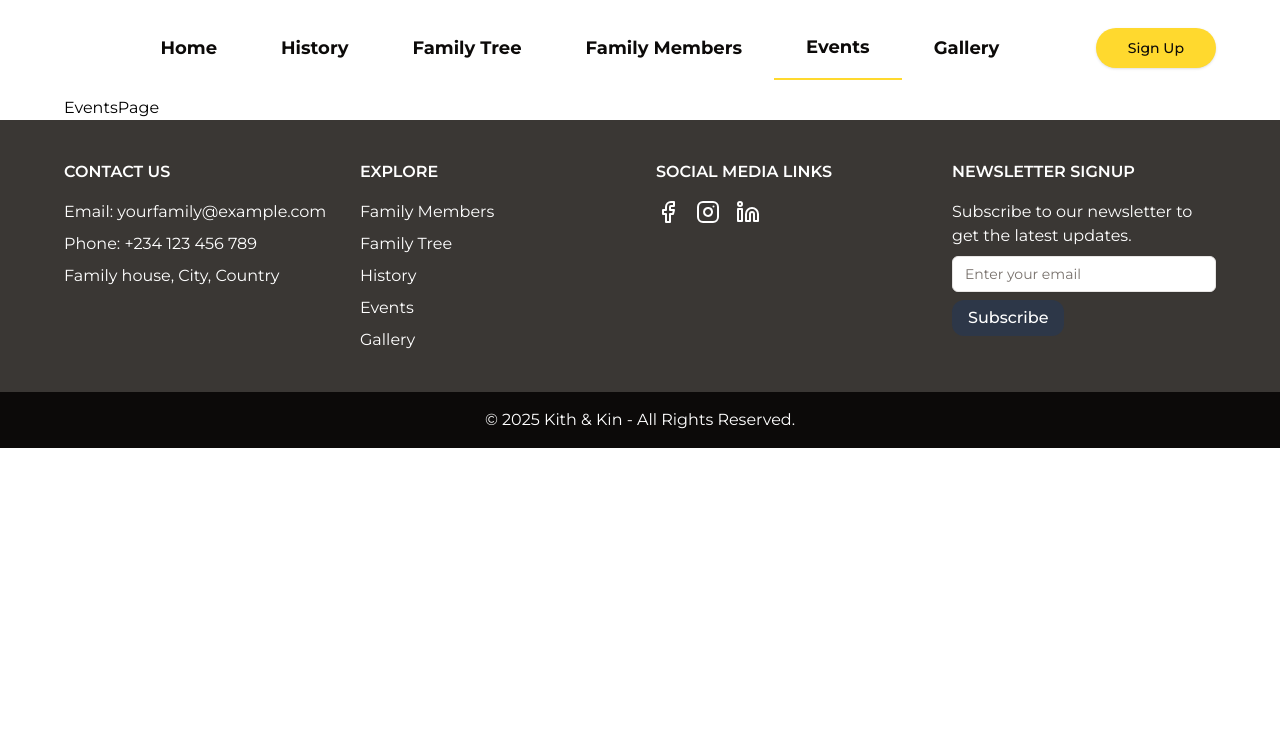
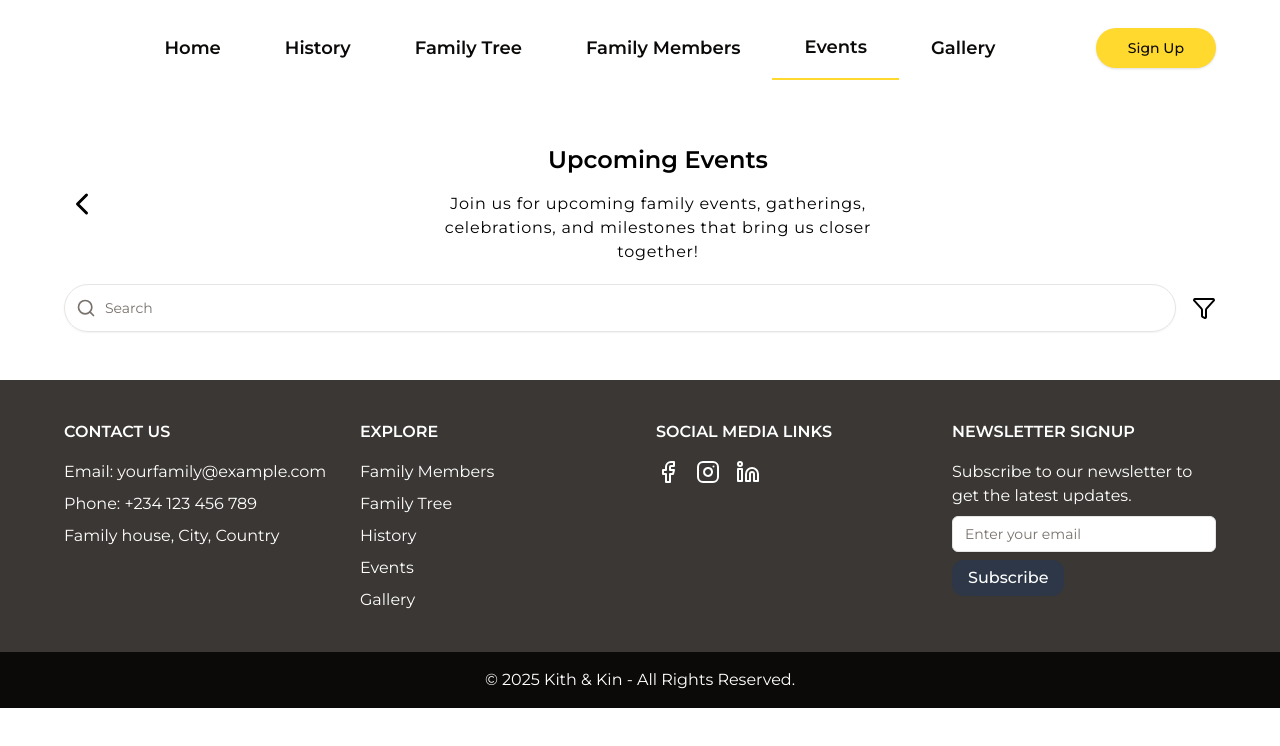
Before and after one commit to ThoseApp/family-tree, a Next.js app: page /events in a window 1280 px wide. Shown: the top 746 px of the page. Built offline with nearby package versions, Linux system fonts and the light colour scheme.

Commit message:
feat: enhance landing pages with new PageHeader component and search functionality

```diff
--- a/app/(landing)/events/page.tsx
+++ b/app/(landing)/events/page.tsx
@@ -1,7 +1,16 @@
+import PageHeader from "@/components/page-header";
 import React from "react";
 
 const EventsPage = () => {
-  return <div>EventsPage</div>;
+  return (
+    <div>
+      <PageHeader
+        title="Upcoming Events"
+        description="Join us for upcoming family events, gatherings, celebrations, and milestones that bring us closer together!"
+        searchBar
+      />
+    </div>
+  );
 };
 
 export default EventsPage;
--- a/app/(landing)/family-members/page.tsx
+++ b/app/(landing)/family-members/page.tsx
@@ -1,7 +1,16 @@
+import PageHeader from "@/components/page-header";
 import React from "react";
 
 const FamilyMembersPage = () => {
-  return <div>FamilyMembersPage</div>;
+  return (
+    <div>
+      <PageHeader
+        title="The Mosuro Family"
+        description="Get to know the amazing individuals that make up our "
+        searchBar
+      />
+    </div>
+  );
 };
 
 export default FamilyMembersPage;
--- a/app/(landing)/family-tree/page.tsx
+++ b/app/(landing)/family-tree/page.tsx
@@ -1,7 +1,17 @@
+import PageHeader from "@/components/page-header";
 import React from "react";
 
 const FamilyTreePage = () => {
-  return <div>FamilyTreePage</div>;
+  return (
+    <div>
+      {/* HEADER SECTION */}
+      <PageHeader
+        title="Our Family Legacy"
+        description="Explore the roots of our family, trace our lineage, and celebrate the connections that bind us together."
+        searchBar
+      />
+    </div>
+  );
 };
 
 export default FamilyTreePage;
--- a/app/(landing)/gallery/page.tsx
+++ b/app/(landing)/gallery/page.tsx
@@ -8,26 +8,16 @@ import React from "react";
 
 const GalleryPage = () => {
   return (
-    <div className="">
+    <div className="pb-20">
       {/* HEADER SECTION */}
       <PageHeader
         title="Cherished Family Moments"
         description="A collection of treasured memories, from celebrations to everyday joys. Relive the moments that bring us closer."
+        searchBar
       />
 
       {/* GALLERY GRID */}
       <GalleryGrid images={galleryImages} />
-
-      <div className="flex justify-center">
-        <Button
-          variant="alternative"
-          size="lg"
-          className="rounded-full items-center"
-        >
-          View Details
-          <MoveRight className="size-5 ml-2" />
-        </Button>
-      </div>
     </div>
   );
 };
--- a/app/(landing)/history/page.tsx
+++ b/app/(landing)/history/page.tsx
@@ -1,7 +1,13 @@
+import PageHeader from "@/components/page-header";
 import React from "react";
 
 const HistoryPage = () => {
-  return <div>HistoryPage</div>;
+  return (
+    <div>
+      {/* HEADER SECTION */}
+      <PageHeader title="History" searchBar />
+    </div>
+  );
 };
 
 export default HistoryPage;
--- a/components/landing/nav-bar.tsx
+++ b/components/landing/nav-bar.tsx
@@ -48,7 +48,7 @@ const LandingNav = () => {
               variant="navlink"
               key={route.href}
               className={cn(
-                " font-bold text-lg leading-8 transition-colors !pb-0",
+                " font-semibold text-lg leading-8 transition-colors !pb-0",
                 scrolled
                   ? "text-foreground"
                   : "text-foreground hover:text-primary hover:scale-110 ease-in transition duration-150 ",
--- a/components/page-header.tsx
+++ b/components/page-header.tsx
@@ -1,15 +1,18 @@
 import React from "react";
 import { Button } from "./ui/button";
-import { ArrowLeft, ChevronLeft, MoveLeft } from "lucide-react";
+import { ArrowLeft, ChevronLeft, Filter, MoveLeft, Search } from "lucide-react";
+import { Input } from "./ui/input";
 
 interface PageHeaderProps {
   title: string;
-  description: string;
+  description?: string;
+  searchBar?: boolean;
 }
 
-const PageHeader = ({ title, description }: PageHeaderProps) => {
+const PageHeader = ({ title, description, searchBar }: PageHeaderProps) => {
   return (
-    <div className="text-center  space-y-6 py-8 lg:py-12 flex items-center">
+    <div className="flex-col flex gap-y-5 py-8 lg:py-12 w-full">
+      <div className="text-center flex items-center">
         {/* BACK BUTTON */}
         <Button
           variant="ghost"
@@ -22,8 +25,28 @@ const PageHeader = ({ title, description }: PageHeaderProps) => {
 
         <div className="flex-1 w-full flex flex-col items-center gap-y-4 text-center">
           <h2 className="text-xl md:text-2xl font-semibold ">{title}</h2>
+          {description && (
             <p className=" tracking-wider lg:max-w-[40vw]">{description}</p>
+          )}
         </div>
+      </div>
+      {/* SEARCH BAR */}
+      {searchBar && (
+        <div className="flex items-center gap-4">
+          <div className="flex-1 w-full  flex items-center justify-center">
+            <div className="relative max-w-full w-full">
+              <Search className="absolute left-3 top-1/2 -translate-y-1/2 size-5 text-muted-foreground pointer-events-none" />
+              <Input
+                type="text"
+                placeholder="Search"
+                className="w-full pl-10 focus-visible:ring-offset-0 rounded-full h-12"
+              />
+            </div>
+          </div>
+
+          <Filter className="size-6" />
+        </div>
+      )}
     </div>
   );
 };
```
Lines whose indentation alone changed are shown as unchanged.
